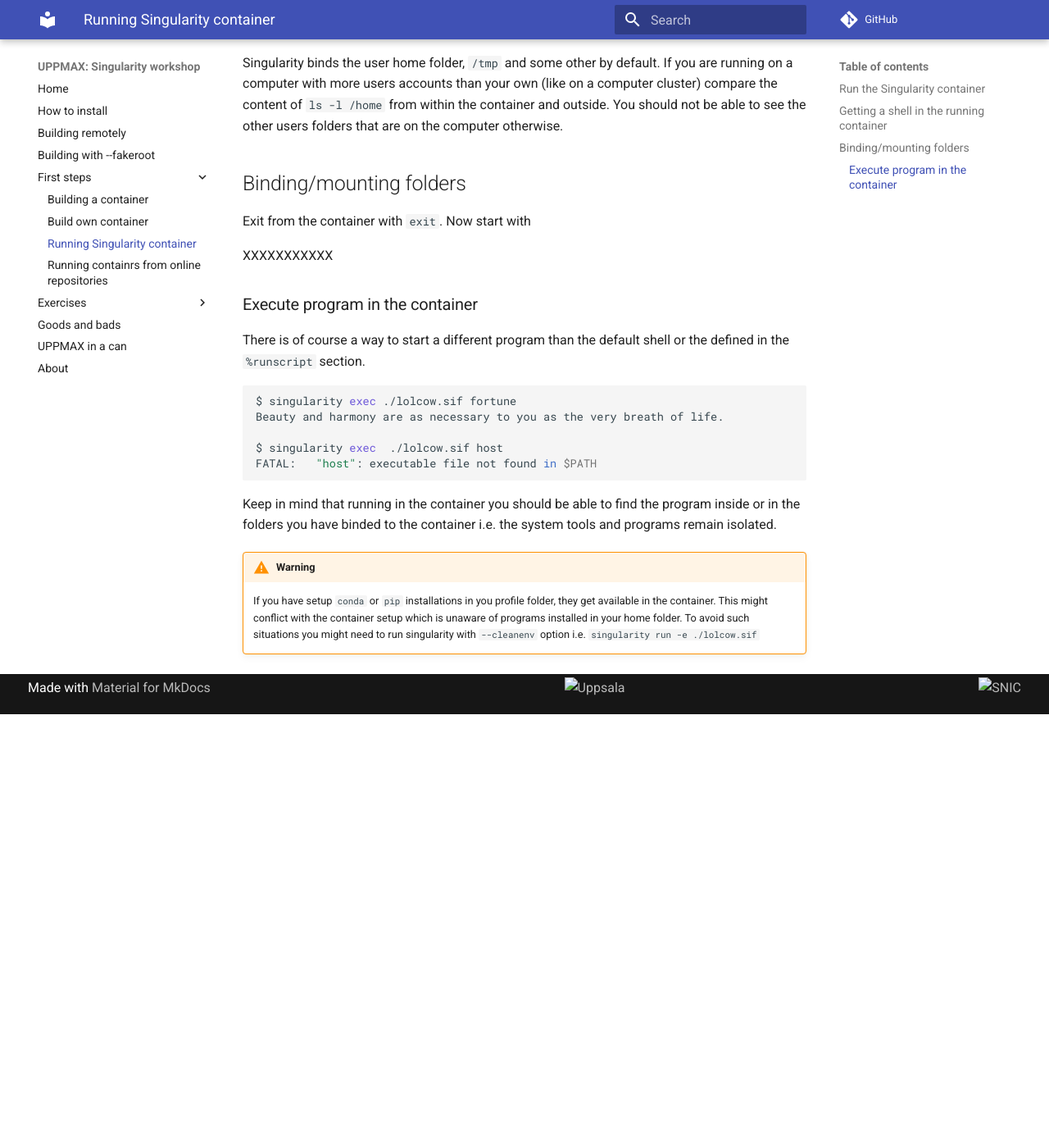
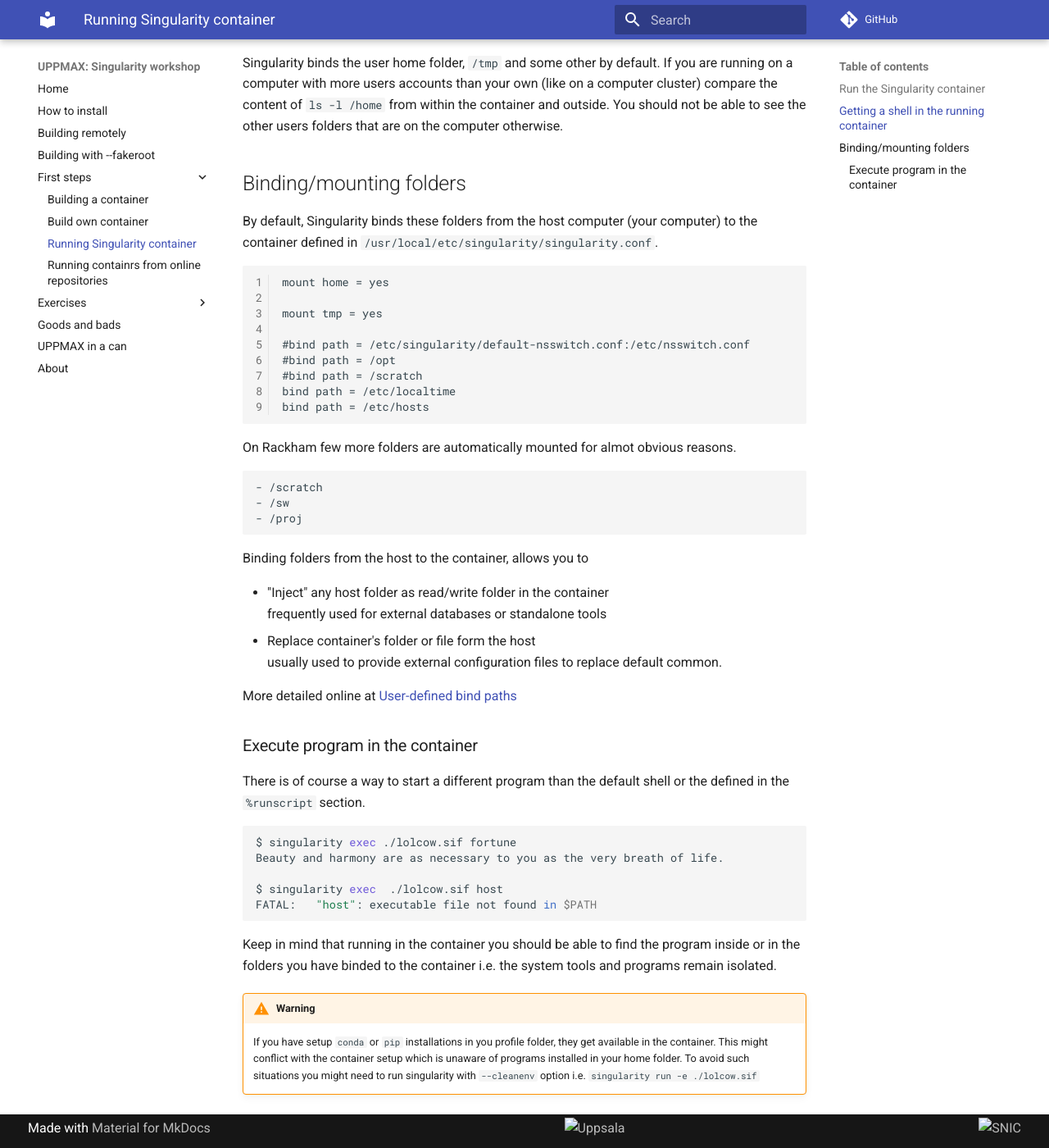
Before and after one commit to pmitev/UPPMAX-Singularity-workshop, an MkDocs documentation site: the page built from docs/running_singularity.md, in a window 1280 px wide and 1400 px high, scrolled down 1016 px. Shown: the whole window at 82% size. Built offline with MkDocs 1.6.1 and Material for MkDocs 9.7.7, drawn with Linux system fonts in a browser that asks for light colours; comment, search, counter and statistics services are not loaded; before the commit the page ends 1887 px from its top, so only the background shows below that.

Commit message:
more material

````diff
--- a/docs/running_singularity.md
+++ b/docs/running_singularity.md
@@ -34,6 +34,7 @@ $ singularity run ./lolcow.sif
                 ||     ||
 ```
 
+
 ## Getting a shell in the running container
 
 ``` bash
@@ -47,9 +48,35 @@ Singularity binds the user home folder, `/tmp` and some other by default. If you
 
 ## Binding/mounting folders
 
-Exit from the container with `exit`. Now start with
+By default, Singularity binds these folders from the host computer (your computer) to the container defined in `/usr/local/etc/singularity/singularity.conf`.
 
-XXXXXXXXXXX
+``` linenums="1"
+mount home = yes
+
+mount tmp = yes
+
+#bind path = /etc/singularity/default-nsswitch.conf:/etc/nsswitch.conf
+#bind path = /opt
+#bind path = /scratch
+bind path = /etc/localtime
+bind path = /etc/hosts
+```
+
+On Rackham few more folders are automatically mounted for almot obvious reasons.
+```
+- /scratch
+- /sw
+- /proj
+```
+
+Binding folders from the host to the container, allows you to
+
+- "Inject" any host folder as read/write folder in the container
+  frequently used for external databases or standalone tools
+- Replace container's folder or file form the host
+  usually used to provide external configuration files to replace default common.
+
+More detailed online at [User-defined bind paths](https://sylabs.io/guides/3.7/user-guide/bind_paths_and_mounts.html#user-defined-bind-paths)
 
 ### Execute program in the container
 There is of course a way to start a different program than the default shell or the defined in the `%runscript` section.
````
Also changed, not shown: docs/build_container.md (+2 -2 lines), docs/goods_bads.md (+5 -2 lines), docs/installation.md (+1 -1 lines), docs/own_container.md (+4 -4 lines), docs/remote_builder.md (+4 -0 lines).
